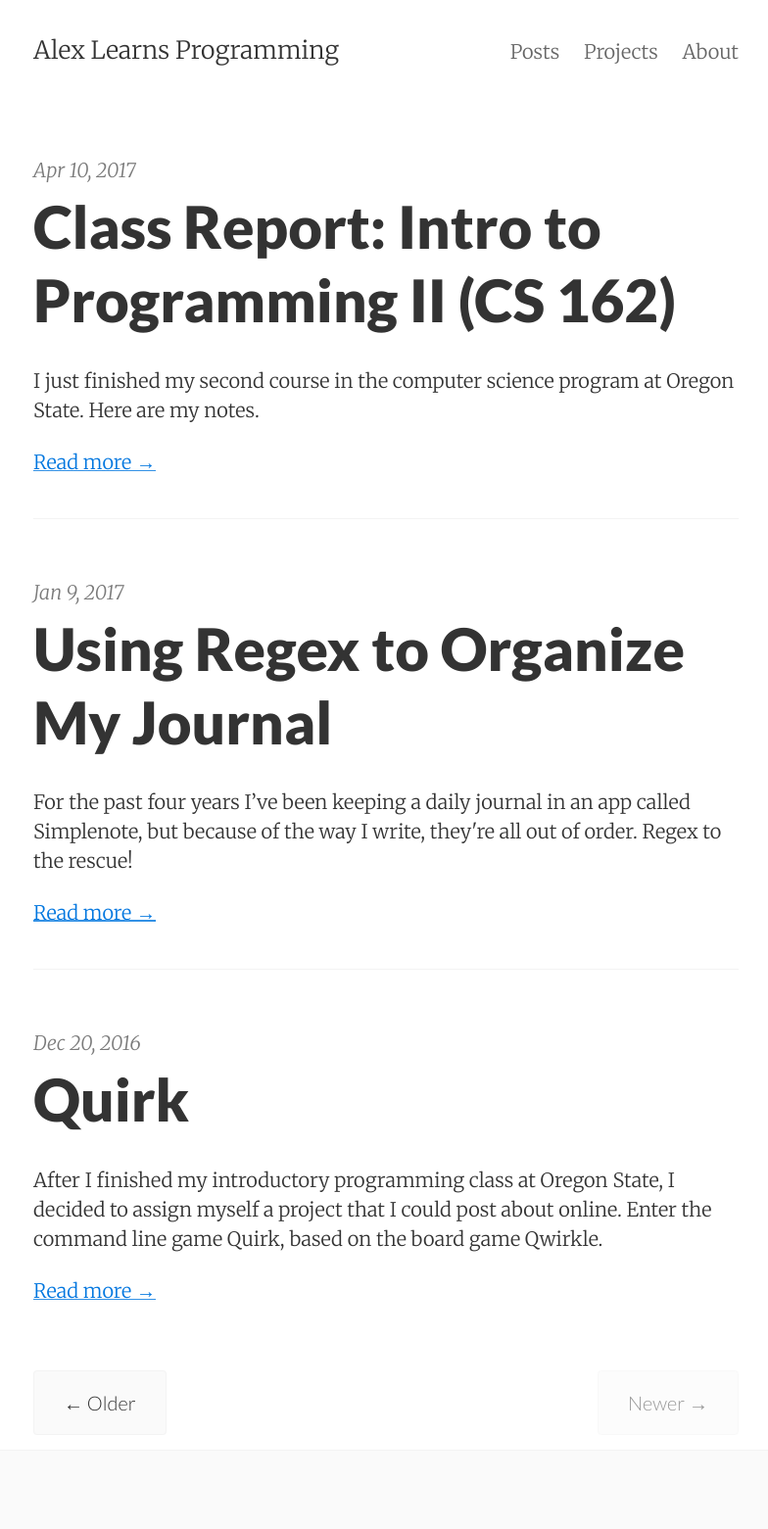
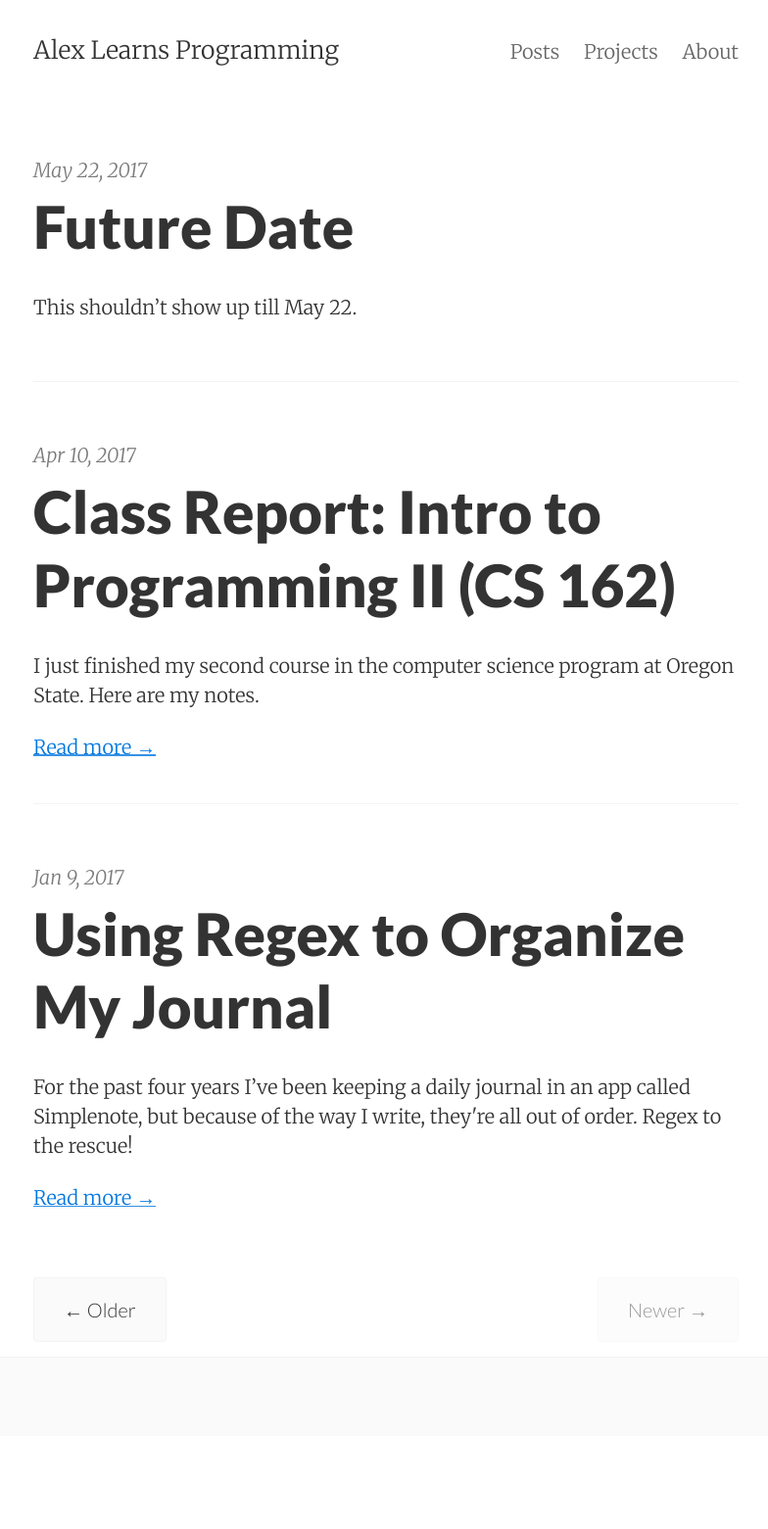
Before and after one commit to alxmjo/code, a Jekyll site: the page built from index.html, in a window 1280 px wide. Shown: the whole page at 98% size, without its empty margins (246-1030 px from the left). Built offline with Jekyll 4.4.1, drawn with Linux system fonts in a browser that asks for light colours; the list of posts is cut into pages by our own code; after the commit the page ends 1466 px from its top, so only the background shows below that.

Commit message:
add test future post

```diff
--- a/_config.yml
+++ b/_config.yml
@@ -35,6 +35,8 @@ redcarpet:
   extensions: ['smart', 'tables', 'with_toc_data']
 permalink:    /:year/:month/:day/:title/
 paginate:     3
+future: false
+show_drafts: false
 sass:
   compressed: true
 
--- /dev/null
+++ b/_posts/2017-05-21-future-date.markdown
@@ -0,0 +1,9 @@
+---
+layout: post
+title: "Future Date"
+date: 2017-05-22T11:36:35+03:00
+image:
+summary:
+---
+
+This shouldn't show up till May 22.
```
